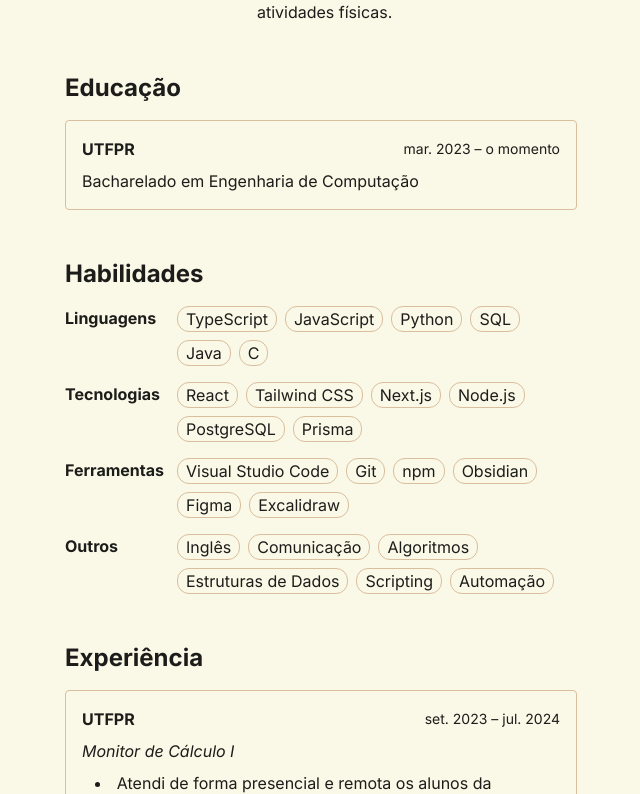
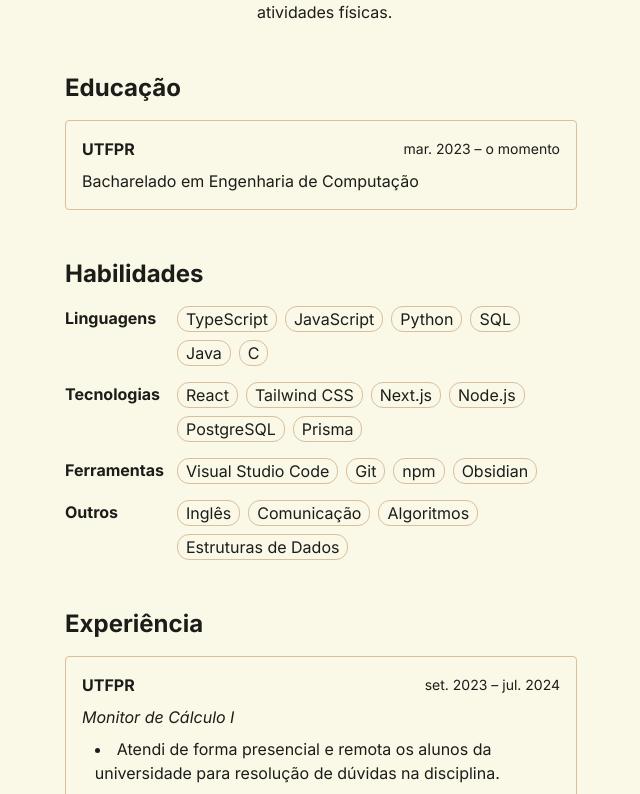
Before and after one commit to mcavalcantes/portfolio, a React (Vite) app: page / in a window 1280 px wide. Shown: the part 384-1178 px from the top of the page, without its empty margins (319-959 px from the left). Built offline with nearby package versions, Linux system fonts and the light colour scheme.

Commit message:
minor changes

```diff
--- a/src/constants/constants.ts
+++ b/src/constants/constants.ts
@@ -51,8 +51,6 @@ export const SKILLS: Array<Skill> = [
       "Git",
       "npm",
       "Obsidian",
-      "Figma",
-      "Excalidraw",
     ],
   },
   {
@@ -62,8 +60,6 @@ export const SKILLS: Array<Skill> = [
       "Comunicação",
       "Algoritmos",
       "Estruturas de Dados",
-      "Scripting",
-      "Automação",
     ],
   },
 ];
@@ -122,7 +118,7 @@ export const ACHIEVEMENTS: Array<Achievement> = [
 
 export const SOCIALS: Array<Social> = [
   {
-    link: "mailto:mscavalcante.business@outlook.com",
+    link: "mailto:matheuscavalcantes.mc@gmail.com",
     name: "E-mail",
     icon: EmailIcon,
   },
```
